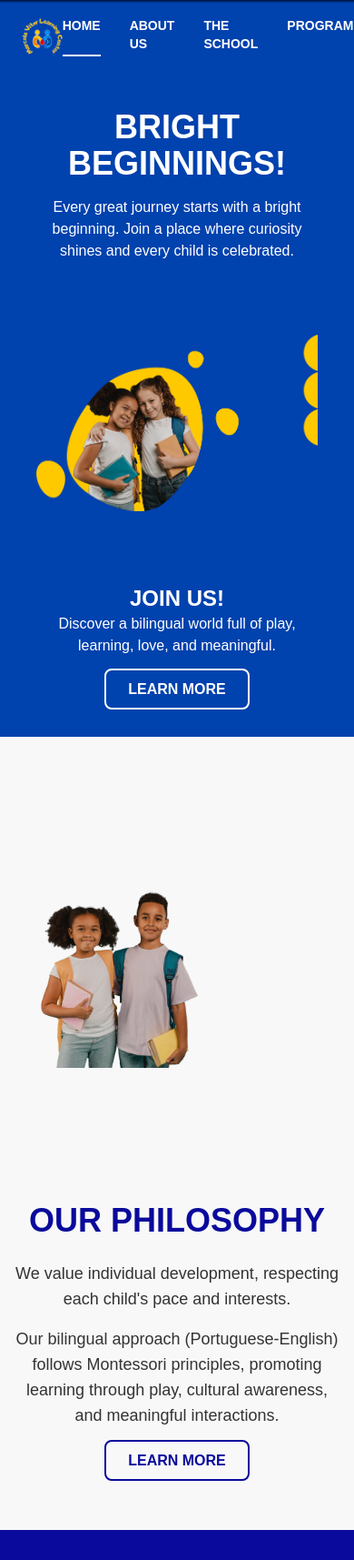
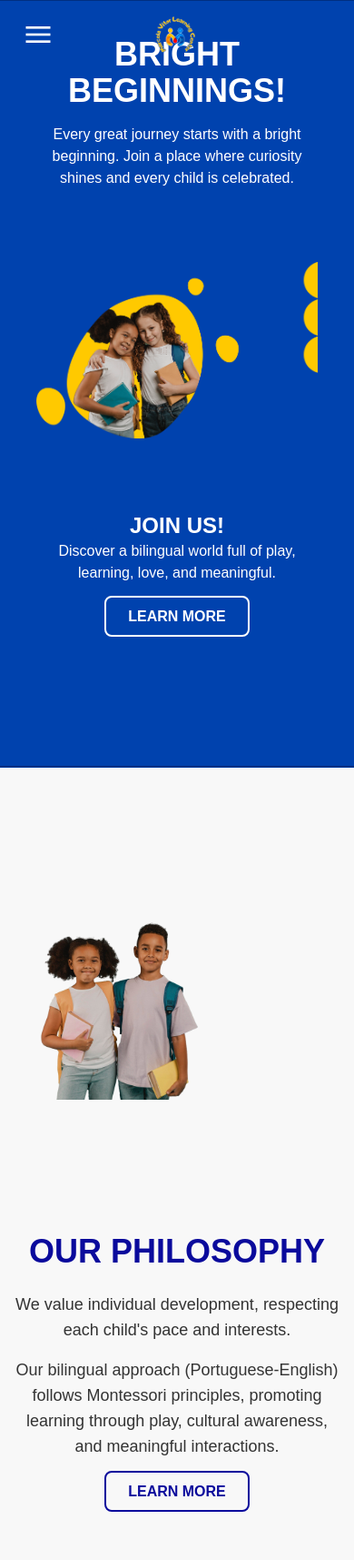
Before and after one commit to everinnovation/marcela_vitor_learning_center, a Django app: page / in a window 390 px wide. Shown: the top 1715 px of the page at 91% size. Run offline with Django 5.2, Linux system fonts and the light colour scheme; some libraries are stand-ins or nearby versions; some web fonts are replaced.

Commit message:
feat: adjustments layout home

```diff
--- a/platform/templates/base.html
+++ b/platform/templates/base.html
@@ -16,7 +16,7 @@
 </head>
 
 <body class="flex flex-col min-h-screen" style="background-color: var(--secondary-color-light);">
-<!-- {% include 'parciais/menu.html' %} -->
+{% include 'parciais/menu.html' %}
 
 {% block content %}
 
--- a/platform/templates/front/home.html
+++ b/platform/templates/front/home.html
@@ -33,26 +33,19 @@
 {% block content %}
 <div class="relative min-h-screen text-white flex flex-col items-center overflow-hidden bg-cover bg-center"
      style="background-image: url('{% static 'assets/FUNDO_SITE.png' %}'); background-color: var(--school-primary-blue);"> {# Fallback color if image fails #}
+    <div class="relative w-full min-h-[100vh] md:min-h-[90vh] overflow-hidden">
 
-    <header class="relative flex items-center justify-between w-full max-w-7xl h-20 p-6 mx-auto z-10">
-        <div class="flex-shrink-0">
-            <img src="{% static 'assets/logo.png' %}" alt="School Logo" class="h-10">
-        </div>
+        <img src="{% static 'assets/fundo_site.png' %}" alt="Fundo do site"
+            class="absolute top-0 left-0 w-full h-full object-cover z-0" />
 
-        <nav class="space-x-8 font-semibold uppercase text-sm flex-grow flex justify-center">
-            <a href="#" class="border-b-2 border-white pb-1">Home</a>
-            <a href="#" class="hover:border-b-2 hover:border-white pb-1 transition-colors">About Us</a>
-            <a href="#" class="hover:border-b-2 hover:border-white pb-1 transition-colors">The School</a>
-            <a href="#" class="hover:border-b-2 hover:border-white pb-1 transition-colors">Programs</a>
-            <a href="#" class="hover:border-b-2 hover:border-white pb-1 transition-colors">Contact Us</a>
-        </nav>
-        <div class="flex-shrink-0 w-10"></div>
-    </header>
 
-    <section class="flex flex-col md:flex-row items-center justify-between w-full max-w-7xl p-10 font-[Space Grotesk] flex-grow relative z-10">
+        <section
+            class="relative z-20 flex flex-col md:flex-row items-center justify-between w-full max-w-7xl p-10 font-[Space Grotesk] flex-grow mx-auto">
 
             <div class="max-w-md mb-10 md:mb-0 text-center md:text-left flex-shrink-0 md:mr-10">
-            <h1 class="text-4xl lg:text-5xl font-bold mb-4" style="font-family: 'Piepie W01 Regular', sans-serif;">BRIGHT BEGINNINGS!</h1>
+                <h1 class="text-4xl lg:text-5xl font-bold mb-4" style="font-family: 'Piepie W01 Regular', sans-serif;">
+                    BRIGHT BEGINNINGS!
+                </h1>
                 <p class="text-base lg:text-lg" style="color: var(--school-text-color-light);">
                     Every great journey starts with a bright beginning. <br class="hidden md:block" />
                     Join a place where curiosity shines and every child is celebrated.
@@ -61,8 +54,7 @@
 
             <div class="relative my-10 md:my-0 flex-shrink-0">
                 <img src="{% static 'assets/imagem_fundo.png' %}" alt="Duas crianças sorrindo"
-                 class="w-full h-auto md:w-[800px] md:h-[800px] lg:w-[600px] lg:h-[500px]
-                        mx-auto object-contain">
+                    class="w-full h-auto md:w-[800px] md:h-[800px] lg:w-[600px] lg:h-[500px] mx-auto object-contain" />
             </div>
 
             <div class="max-w-sm text-center md:text-right mt-10 md:mt-0 flex-shrink-0 md:ml-10">
@@ -74,16 +66,15 @@
                 <a href="#"
                 class="border-2 border-white px-6 py-3 font-bold rounded-lg transition-all duration-300"
                 style="color: var(--school-text-color-light); border-color: var(--school-text-color-light);
-                      background-color: transparent; /* Inicialmente transparente */
-                      --tw-bg-opacity: 1; /* Garante que a opacidade seja 1 */
-                      --tw-text-opacity: 1; /* Garante que a opacidade seja 1 */
-                      transition: background-color 0.3s ease, color 0.3s ease;"
+                        background-color: transparent; --tw-bg-opacity: 1; --tw-text-opacity: 1;"
                 onmouseover="this.style.backgroundColor = 'var(--school-button-hover-bg)'; this.style.color = 'var(--school-button-hover-text)';"
                 onmouseout="this.style.backgroundColor = 'transparent'; this.style.color = 'var(--school-text-color-light)';">
                     LEARN MORE
                 </a>
             </div>
         </section>
+    </div>
+
 
     <section class="w-full text-gray-800 py-16 px-4 md:px-10 relative z-10 flex items-center justify-center" style="background-color: var(--school-section-bg-color-light);">
         <div class="max-w-7xl mx-auto flex flex-col md:flex-row items-center justify-center gap-12">
--- a/platform/templates/parciais/menu.html
+++ b/platform/templates/parciais/menu.html
@@ -1,82 +1,38 @@
 {% load static %}
-<header class="{% if navbar_start_color %}bg-[{{ navbar_start_color }}]{% else %}bg-transparent{% endif %} w-full transition duration-800 ease-in-out fixed left-0 z-50" id="navbar" style="top: -2px;">
-    <nav class="container mx-auto flex justify-between items-center px-8 md:px-4 py-20 h-24">
-        <button id="menu-toggle" class="flex items-center md:hidden focus:outline-none ml-2">
-            <span class="material-symbols-outlined text-white text-4xl">
-                menu
-            </span>
+<header class="bg-transparent w-full fixed top-0 left-0 z-50 transition duration-800 ease-in-out" id="navbar" style="top: -2px;">
+    <nav class="container mx-auto flex justify-between items-center px-6 md:px-4 py-5 h-20 max-w-7xl">
+        <button id="menu-toggle" class="flex items-center md:hidden focus:outline-none">
+            <span class="material-symbols-outlined text-white text-4xl">menu</span>
         </button>
 
-        <a href="{% url 'home' %}" class="md:flex-grow-0 mx-auto md:mx-0 md:ml-4 min-w-[150px] flex justify-center items-center">
-            <img class="hidden md:flex w-8 md:w-20 mx-auto md:mx-0" src="{% static 'assets/logo.png' %}" alt="logo">
-            <img class="flex md:hidden w-16 md:w-8 mr-6 md:mx-0" src="{% static 'assets/logo.png' %}" alt="logo">
+        <a href="#" class="md:flex-grow-0 mx-auto md:mx-0 md:ml-4 flex justify-center items-center min-w-[150px]">
+            <img src="{% static 'assets/logo.png' %}" alt="School Logo" class="h-10 md:h-12" />
         </a>
 
-        <a href="https://www.instagram.com/pine.creativestudio/" target="_blank" class="md:hidden text-3xl mr-2 flex justify-center">
-            <ion-icon name="logo-instagram" style="color: var(--secondary-color-light);"></ion-icon>
-        </a>
+        <nav class="hidden md:flex flex-grow justify-center space-x-8 font-semibold uppercase text-sm text-white">
+            <a href="#" class="border-b-2 border-white pb-1">Home</a>
+            <a href="#" class="hover:border-b-2 hover:border-white pb-1 transition-colors">About Us</a>
+            <a href="#" class="hover:border-b-2 hover:border-white pb-1 transition-colors">The School</a>
+            <a href="#" class="hover:border-b-2 hover:border-white pb-1 transition-colors">Programs</a>
+            <a href="#" class="hover:border-b-2 hover:border-white pb-1 transition-colors">Contact Us</a>
+        </nav>
 
-        <div class="hidden md:flex md:flex-grow md:items-center justify-end gap-8">
-            <ul class="flex space-x-12">
-                <li><a href="{% url 'home' %}" class="text-[1.1rem] hover:font-semibold transition duration-800 hover:font-semibold" style="color: var(--secondary-color-light);">Home</a></li>
-                <li>
-                    <button id="areas-toggle-desktop" class="text-[1.1rem] hover:font-semibold transition duration-800 hover:font-semibold" style="color: var(--secondary-color-light);">
-                        Engage
-                    </button>
-                    <ul id="areas-submenu-desktop" class="absolute hidden group-hover:block bg-[{{ navbar_scroll_color|default:'var(--primary-color)' }}] rounded-md w-64 mt-4">
-                        <li><a href="" class="block px-6 py-4 text-[0.9rem] hover:bg-[#2E9DD0] text-white">Church Planter Pathway</a></li>
-                        <li><a href="" class="block px-6 py-4 text-[0.9rem] hover:bg-[#2E9DD0] text-white">Existing Church Pathway</a></li>
-                        <li><a href="" class="block px-6 py-4 text-[0.9rem] hover:bg-[#2E9DD0] text-white">Marketplace Leader Pathway</a></li>
-                        <li><a href="" class="block px-6 py-4 text-[0.9rem] hover:bg-[#2E9DD0] text-white">Coaching</a></li>
-                        <li><a href="" class="block px-6 py-4 text-[0.9rem] hover:bg-[#2E9DD0] text-white">Consulting</a></li>
-                        <li><a href="" class="block px-6 py-4 text-[0.9rem] hover:bg-[#2E9DD0] text-white">Conferences</a></li>
-                        <li><a href="" class="block px-6 py-4 text-[0.9rem] hover:bg-[#2E9DD0] text-white">Care</a></li>
-                    </ul>
-                </li>
-                <li><a href="" class="text-[1.1rem] hover:font-semibold transition duration-800 hover:font-semibold" style="color: var(--secondary-color-light);">Collaborate</a></li>
-                <li><a href="" class="text-[1.1rem] hover:font-semibold transition duration-800 hover:font-semibold" style="color: var(--secondary-color-light);">Donate</a></li>
-                <li><a href="" class="text-[1.1rem] hover:font-semibold transition duration-800 hover:font-semibold" style="color: var(--secondary-color-light);">About</a></li>
-                <li><a href="" class="text-[1.1rem] hover:font-semibold transition duration-800 hover:font-semibold" style="color: var(--secondary-color-light);">Connect</a></li>
-            </ul>
-            <a href="">
-                <div class="hidden md:flex space-x-4">
-                    <div class=" rounded-full cursor-pointer px-8 py-4" style="background-color: var(--secondary-color-light); color: var(--tertiary-color-dark);">
-                        <h1>
-                            New Here?
-                        </h1>
-                    </div>
-                </div>
-            </a>
-        </div>
+        <div class="flex-shrink-0 w-10"></div>
     </nav>
 
-    <ul id="mobile-menu" class="md:hidden flex flex-col items-center space-y-6 mt-12 py-4 absolute w-full top-20 hidden" style="z-index: 1; background-color: {{ navbar_scroll_color|default:'var(--primary-color)' }};">
-        <li class="p-2"><a href="{% url 'home' %}" class="text-[0.9rem] hover:text-black transition duration-500" style="color: var(--secondary-color-light);">Home</a></li>
-        <li class="flex flex-col">
-            <button id="areas-toggle" class="text-[0.9rem] hover:font-semibold text-center" style="color: var(--secondary-color-light);">
-                Engage ▾
-            </button>
-            <ul id="areas-submenu" class="hidden flex flex-col items-center w-full py-8 gap-6 space-y-2 mt-2" style="background-color: var(--primary-color);">
-                <li><a href="" class="block py-4 w-full text-[0.9rem] text-white">Church Planter Pathway</a></li>
-                <li><a href="" class="block py-4 w-full text-[0.9rem] text-white">Existing Church Pathway</a></li>
-                <li><a href="" class="block py-4 w-full text-[0.9rem] text-white">Marketplace Leader Pathway</a></li>
-                <li><a href="" class="block py-4 w-full text-[0.9rem] text-white">Coaching</a></li>
-                <li><a href="" class="block py-4 w-full text-[0.9rem] text-white">Consulting</a></li>
-                <li><a href="" class="block py-4 w-full text-[0.9rem] text-white">Conferences</a></li>
-                <li><a href="" class="block py-4 w-full text-[0.9rem] text-white">Care</a></li>
-            </ul>
-        </li>
-        <li class="p-2"><a href="" class="text-[0.9rem] hover:text-black transition duration-500" style="color: var(--secondary-color-light);">Collaborate</a></li>
-        <li class="p-2"><a href="" class="text-[0.9rem] hover:text-black transition duration-500" style="color: var(--secondary-color-light);">Donate</a></li>
-        <li class="p-2"><a href="" class="text-[0.9rem] hover:text-black transition duration-500" style="color: var(--secondary-color-light);">About</a></li>
-        <li class="p-2"><a href="" class="text-[0.9rem] hover:text-black transition duration-500" style="color: var(--secondary-color-light);">Connect</a></li>
+    <ul id="mobile-menu" class="md:hidden flex flex-col items-center space-y-6 mt-20 py-6 absolute w-full top-20 bg-primary-color hidden z-40">
+        <li><a href="#" class="text-white text-sm uppercase font-semibold hover:text-gray-300 transition duration-500">Home</a></li>
+        <li><a href="#" class="text-white text-sm uppercase font-semibold hover:text-gray-300 transition duration-500">About Us</a></li>
+        <li><a href="#" class="text-white text-sm uppercase font-semibold hover:text-gray-300 transition duration-500">The School</a></li>
+        <li><a href="#" class="text-white text-sm uppercase font-semibold hover:text-gray-300 transition duration-500">Programs</a></li>
+        <li><a href="#" class="text-white text-sm uppercase font-semibold hover:text-gray-300 transition duration-500">Contact Us</a></li>
     </ul>
 </header>
 
 <script src="https://code.jquery.com/jquery-3.6.0.min.js"></script>
 <script>
-    let navbarScrollColor = "{{ navbar_scroll_color|default:'var(--primary-color)' }}";
-    let navbarStartColor = "{{ navbar_start_color|default:'transparent' }}";
+    const navbarStartColor = 'transparent';
+    const navbarScrollColor = 'var(--primary-color)';
 
     function updateNavbarColor() {
         if (!$('#mobile-menu').hasClass('hidden') || $(window).scrollTop() > 50) {
@@ -98,14 +54,6 @@
         }
     });
 
-    $("#areas-toggle").on("click", function() {
-        $("#areas-submenu").toggleClass("hidden");
-    });
-
-    $("#areas-toggle-desktop").on("click", function() {
-        $("#areas-submenu-desktop").toggleClass("hidden");
-    });
-
     $(window).on('scroll', function() {
         updateNavbarColor();
     });
@@ -113,5 +61,4 @@
     $(document).ready(function() {
         updateNavbarColor();
     });
-
 </script>
```
Lines whose indentation alone changed are shown as unchanged.
